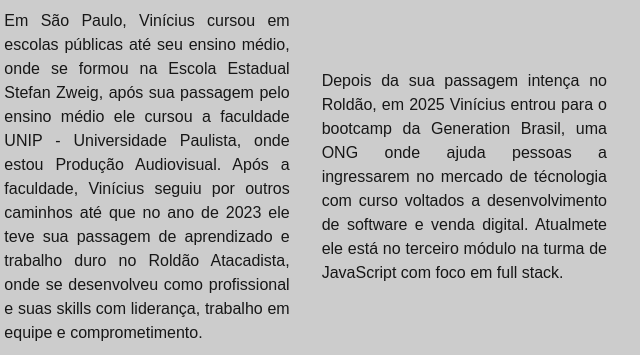
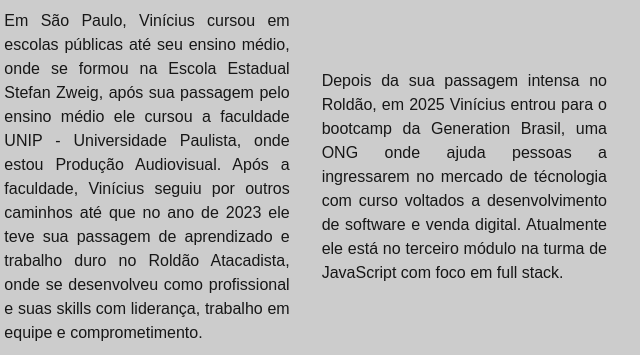
Before and after one commit to viniciussds4/atv_dev_html, a plain HTML site: page index.html in a window 1280 px wide. Shown: the part 164-519 px from the top of the page, 609-1249 px from the left. Drawn offline with Linux system fonts and the light colour scheme.

Commit message:
Correção de texto

```diff
--- a/index.html
+++ b/index.html
@@ -82,11 +82,11 @@
                     </p>
 
                     <p>
-                        Depois da sua passagem intença no Roldão, em 2025 Vinícius entrou para o bootcamp da Generation
+                        Depois da sua passagem intensa no Roldão, em 2025 Vinícius entrou para o bootcamp da Generation
                         Brasil, uma ONG onde
                         ajuda pessoas a ingressarem no mercado de técnologia com curso voltados a desenvolvimento de
                         software e venda digital.
-                        Atualmete ele está no terceiro módulo na turma de JavaScript com foco em full stack.
+                        Atualmente ele está no terceiro módulo na turma de JavaScript com foco em full stack.
 
                     </p>
                 </article>
```
